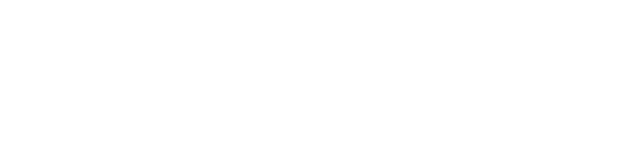
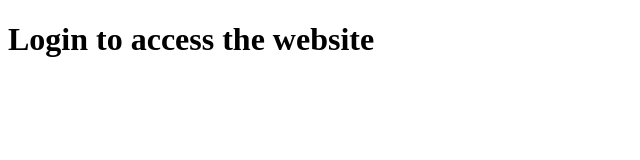
Before and after one commit to Siva20021/Quiz-Page-with-login, a plain HTML site: page index.html in a window 1280 px wide. Shown: the whole page, without its empty margins (0-640 px from the left). Drawn offline with Linux system fonts and the light colour scheme.

Commit message:
modified index.html

```diff
--- a/index.html
+++ b/index.html
@@ -7,6 +7,6 @@
     <title>Document</title>
 </head>
 <body>
-
+    <h1>Login to access the website</h1>
 </body>
 </html>
```
